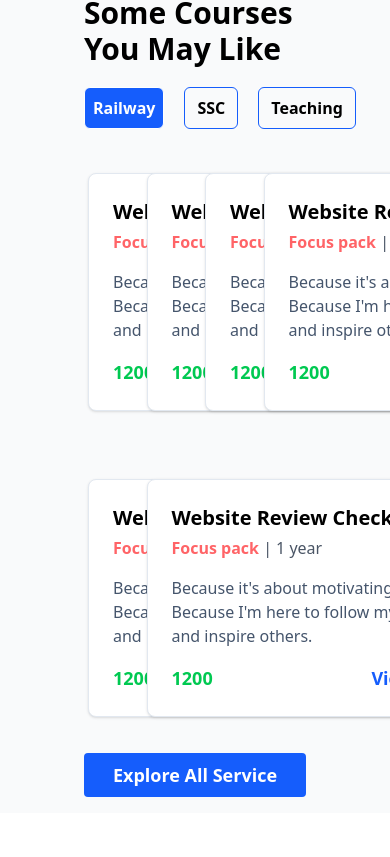
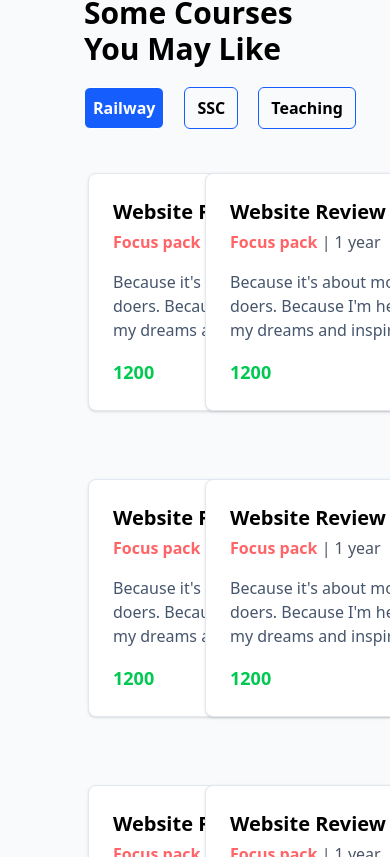
Before and after one commit to 4shaham/MUI, a React (Vite) app: page / in a window 390 px wide. Shown: the part 1267-2124 px from the top of the page. Before the commit the page ends 2080 px from the top, so only its background shows below. Built offline with nearby package versions, Linux system fonts and the light colour scheme.

Commit message:
updated ui

```diff
--- a/src/Component/Cards.jsx
+++ b/src/Component/Cards.jsx
@@ -2,7 +2,7 @@ import React from "react";
 
 function Cards() {
   return (
-    <div className=" flex flex-col my-6 bg-white shadow-sm border border-slate-200 rounded-lg w-90 p-6">
+    <div className=" flex flex-col my-6 bg-white shadow-sm border border-slate-200 rounded-lg w-80 p-6">
       <div className="mb-1 text-start">
         <h5 className="text-black text-xl font-semibold">
           Website Review Check
--- a/src/pages/HomePage.jsx
+++ b/src/pages/HomePage.jsx
@@ -109,7 +109,7 @@ function HomePage() {
             </div>
 
             <div className="container">
-              <div className="grid grid-cols-4 gap-5 mt-5 mx-1">
+              <div className="grid grid-cols-2 sm:grid-cols-3  md:grid-cols-4 gap-5 mt-5 mx-1">
                 {buttonRelatedData
                   .filter((values) => values.category == currentButton)
                   ?.map((values) => (
```
